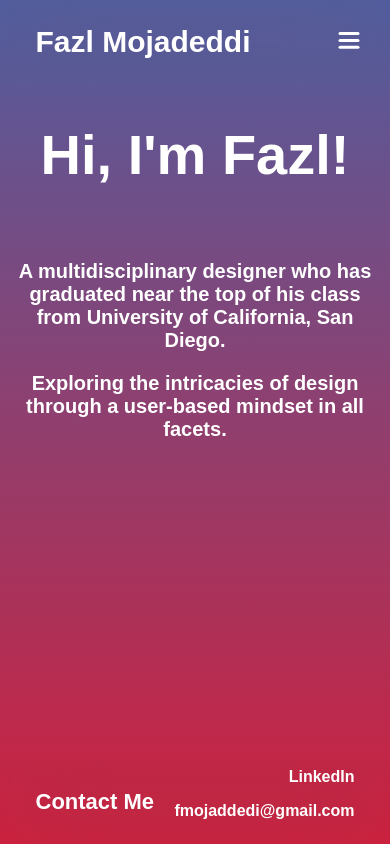
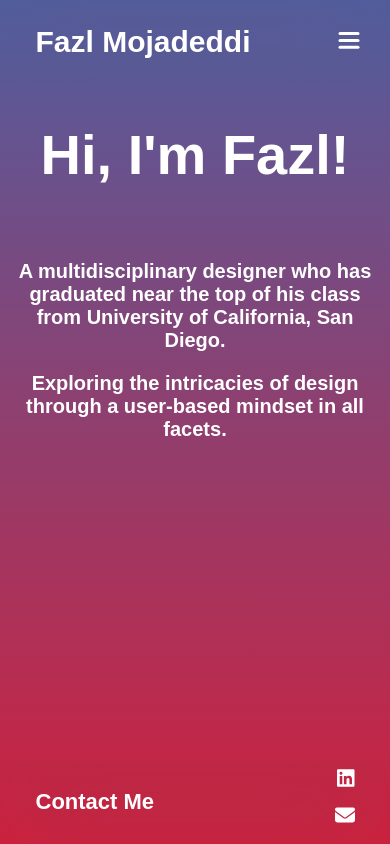
Before and after one commit to YashNaj/fazl-personal-page, a React (Create React App) app: page / in a window 390 px wide. Built offline with nearby package versions, Linux system fonts and the light colour scheme; a web font is replaced by a local one.

Commit message:
Added files

```diff
--- a/package.json
+++ b/package.json
@@ -3,6 +3,11 @@
   "version": "0.1.0",
   "private": true,
   "dependencies": {
+    "@fortawesome/fontawesome-common-types": "^6.2.0",
+    "@fortawesome/fontawesome-svg-core": "^6.2.0",
+    "@fortawesome/free-brands-svg-icons": "^6.2.0",
+    "@fortawesome/free-solid-svg-icons": "^6.2.0",
+    "@fortawesome/react-fontawesome": "^0.2.0",
     "@testing-library/jest-dom": "^5.14.1",
     "@testing-library/react": "^13.0.0",
     "@testing-library/user-event": "^13.2.1",
--- a/src/components/Footer/Footer.css
+++ b/src/components/Footer/Footer.css
@@ -6,7 +6,7 @@
     height: 10vh;
     color: white;
     justify-content: center;
-    position: sticky;
+    position: relative;
     bottom: 0;
     left: 0;
 
@@ -37,10 +37,17 @@
     margin: 1rem 0rem;
     font-weight: bold;
 }
+.icon{
+    font-size: 30px;
+}
 .contact-link-container a:hover{
     color: rgb(118, 86, 226);
     cursor: pointer;
 }
+.linkedin{
+    font-size: 20px;
+}
+
 @media screen and (max-width: 768px){
     .contact-heading{
        font-size: 22px;
@@ -52,4 +59,7 @@
         margin: .5rem 0rem;
         font-weight: bold;
     }
+    .icon{
+        font-size: 20px;
+    }
 }
--- a/src/components/Footer/Footer.tsx
+++ b/src/components/Footer/Footer.tsx
@@ -1,4 +1,7 @@
 import React from "react";
+import { FontAwesomeIcon } from '@fortawesome/react-fontawesome'
+import { faEnvelope } from '@fortawesome/free-solid-svg-icons'
+import { faLinkedin } from '@fortawesome/free-brands-svg-icons'
 import { motion } from "framer-motion";
 import "./Footer.css";
 export const Footer = () => {
@@ -9,15 +12,15 @@ export const Footer = () => {
           <motion.h1 className="contact-heading">Contact Me</motion.h1>
         </motion.div>
         <motion.div className="contact-link-container">
-          <motion.a
-            href="https://www.linkedin.com/in/fazl-mojaddedi-500976241/"
-            target="_blank"
+            <motion.a
+              href="https://www.linkedin.com/in/fazl-mojaddedi-500976241/"
+              target="_blank"
           >
-            LinkedIn
-          </motion.a>
-          <motion.a href="" target="_blank">
-            fmojaddedi@gmail.com
-          </motion.a>
+            <FontAwesomeIcon icon={faLinkedin} className= "icon"/>
+            </motion.a>
+            <motion.a href="mailto: fmojaddedi@gmail.com" target="_blank">
+            <FontAwesomeIcon icon= {faEnvelope} className= "icon"/>
+            </motion.a>
         </motion.div>
       </motion.div>
     </motion.div>
--- a/src/components/ImageGalleries/KamiGalley.tsx
+++ b/src/components/ImageGalleries/KamiGalley.tsx
@@ -1,40 +1,38 @@
-import React from 'react'
-import { motion } from 'framer-motion';
-import ImageGallery from 'react-image-gallery';
-
+import React from "react";
+import { motion } from "framer-motion";
+import ImageGallery from "react-image-gallery";
 
 const kamiPics = [
   {
-        original: 'https://i.postimg.cc/QtwhDM4c/mobile-1.png',
-        thumbnail: 'https://i.postimg.cc/QtwhDM4c/mobile-1.png',
+    original: "https://i.postimg.cc/QtwhDM4c/mobile-1.png",
+    thumbnail: "https://i.postimg.cc/QtwhDM4c/mobile-1.png",
   },
   {
-        original: 'https://i.postimg.cc/cC3ZLN22/mobile-2.png',
-        thumbnail: 'https://i.postimg.cc/cC3ZLN22/mobile-2.png',
+    original: "https://i.postimg.cc/cC3ZLN22/mobile-2.png",
+    thumbnail: "https://i.postimg.cc/cC3ZLN22/mobile-2.png",
   },
   {
-        original: 'https://i.postimg.cc/pV5PZDrC/mobile-3.png',
-        thumbnail: 'https://i.postimg.cc/pV5PZDrC/mobile-3.png',
+    original: "https://i.postimg.cc/pV5PZDrC/mobile-3.png",
+    thumbnail: "https://i.postimg.cc/pV5PZDrC/mobile-3.png",
   },
   {
-        original: 'https://i.postimg.cc/ZTm05DnS/mobile-4.png',
-        thumbnail: 'https://i.postimg.cc/ZTm05DnS/mobile-4.png',
+    original: "https://i.postimg.cc/ZTm05DnS/mobile-4.png",
+    thumbnail: "https://i.postimg.cc/ZTm05DnS/mobile-4.png",
   },
   {
-        original: 'https://i.postimg.cc/mrZbNJ11/Desktop-1.png',
-        thumbnail: 'https://i.postimg.cc/mrZbNJ11/Desktop-1.png',
+    original: "https://i.postimg.cc/mrZbNJ11/Desktop-1.png",
+    thumbnail: "https://i.postimg.cc/mrZbNJ11/Desktop-1.png",
   },
   {
-        original: 'https://i.postimg.cc/3JMYbdDT/Desktop-2.png',
-        thumbnail: 'https://i.postimg.cc/3JMYbdDT/Desktop-2.png',
+    original: "https://i.postimg.cc/3JMYbdDT/Desktop-2.png",
+    thumbnail: "https://i.postimg.cc/3JMYbdDT/Desktop-2.png",
   },
-
-
-]
-
+];
 
 export const KamiGalley = () => {
   return (
-      <motion.div><ImageGallery items={kamiPics}/> </motion.div>
-  )
-}
+    <motion.div className = 'kami-gallery'>
+      <ImageGallery items={kamiPics} thumbnailPosition="left" />{" "}
+    </motion.div>
+  );
+};
--- a/src/components/ImageGalleries/LensGallery.tsx
+++ b/src/components/ImageGalleries/LensGallery.tsx
@@ -53,9 +53,9 @@ const LensPics = [
 
 export const LensGallery = () => {
   return (
-    <motion.div>
+    <motion.div className='lens-gallery'>
       <ImageGallery items={LensPics}
-      thumbnailPosition = "left" />{" "}
+      thumbnailPosition = "left" />
     </motion.div>
   );
 };
--- a/src/containers/PortfolioExpand/Kami.css
+++ b/src/containers/PortfolioExpand/Kami.css
@@ -6,7 +6,7 @@
   grid-template-rows: repeat(3, 1fr);
   grid-row-gap: 20px;
   top: 90px;
-  background: rgb(245, 202, 48);
+  background: rgb(219, 186, 67);
   overflow: scroll;
 }
 .img-header-kami {
@@ -27,7 +27,6 @@
   flex-direction: column;
   color: white;
   justify-content: center;
-  background: rgb(245, 202, 48);
 }
 .expanded-content-kami h1{
     text-align: left;
--- a/src/containers/PortfolioExpand/LensMag.css
+++ b/src/containers/PortfolioExpand/LensMag.css
@@ -7,6 +7,12 @@
   grid-row-gap: 20px;
   position: relative;
   background: black;
+}
+.kami-gallery{
+  display: flex;
+  height: 100vh;
+  justify-content: center;
+  align-items: center;
 }
 .img-header-lens {
   display: flex;
```
Also changed, not shown: 1 other file (tests, documents, lock files or other folders). Lines whose indentation alone changed are shown as unchanged.
